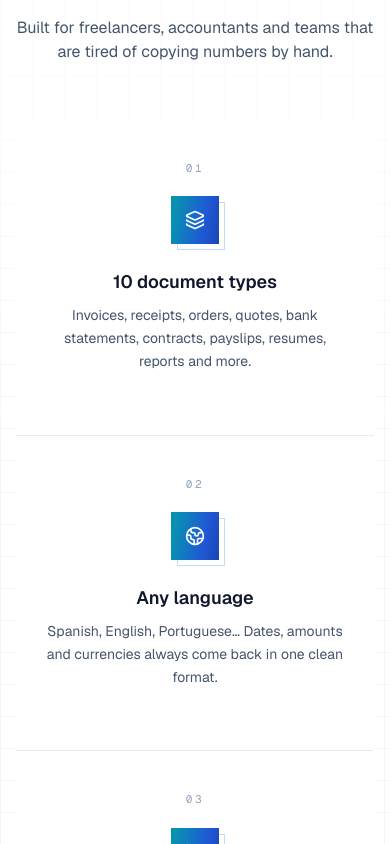
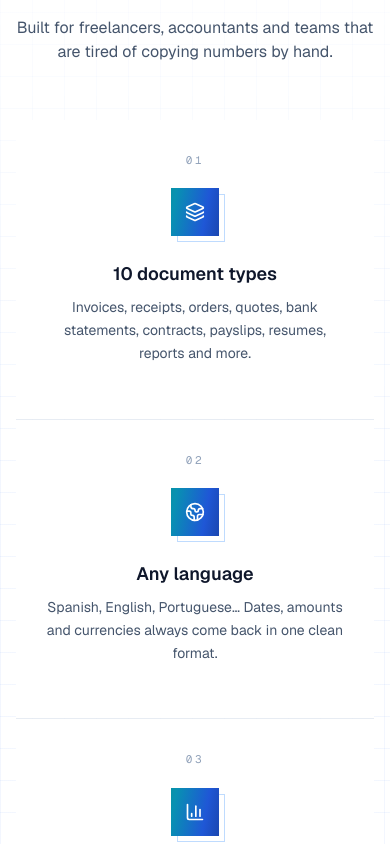
Before and after one commit to AESMatias/Extracta, a Next.js app in the folder frontend/: page / in a window 390 px wide. Shown: the part 1560-2404 px from the top of the page. Built offline with nearby package versions, Linux system fonts and the light colour scheme; no server answers.

Commit message:
style(frontend): outline the popular plan and tighten the features grid on phones
Also removes the temporary dev-server configuration used to review the redesign in the browser.

```diff
--- a/frontend/src/app/page.tsx
+++ b/frontend/src/app/page.tsx
@@ -153,7 +153,7 @@ export default function HomePage() {
                 <Reveal
                   key={title}
                   delay={(index % 3) * 110}
-                  className="group relative isolate overflow-hidden bg-white px-6 py-10 text-center sm:px-8 dark:bg-slate-950"
+                  className="group relative isolate overflow-hidden bg-white px-6 py-8 text-center sm:px-8 sm:py-10 dark:bg-slate-950"
                 >
                   {/* A wash of color rises from the bottom on hover. */}
                   <span
--- a/frontend/src/components/pricing.tsx
+++ b/frontend/src/components/pricing.tsx
@@ -43,7 +43,7 @@ export function PlanCard({
       className={clsx(
         "group relative flex flex-col p-5 transition duration-300 hover:-translate-y-1",
         plan.highlight
-          ? "bg-slate-900 text-white shadow-2xl shadow-brand-900/30 dark:bg-slate-900"
+          ? "bg-slate-900 text-white shadow-2xl shadow-brand-900/30 ring-1 ring-brand-500/50 dark:bg-slate-900"
           : "border border-slate-200 bg-white hover:border-brand-300 hover:shadow-lg hover:shadow-brand-900/5 dark:border-slate-800 dark:bg-slate-900/60 dark:hover:border-brand-500/50",
       )}
     >
```
Also changed, not shown: 1 other file (tests, documents, lock files or other folders).
